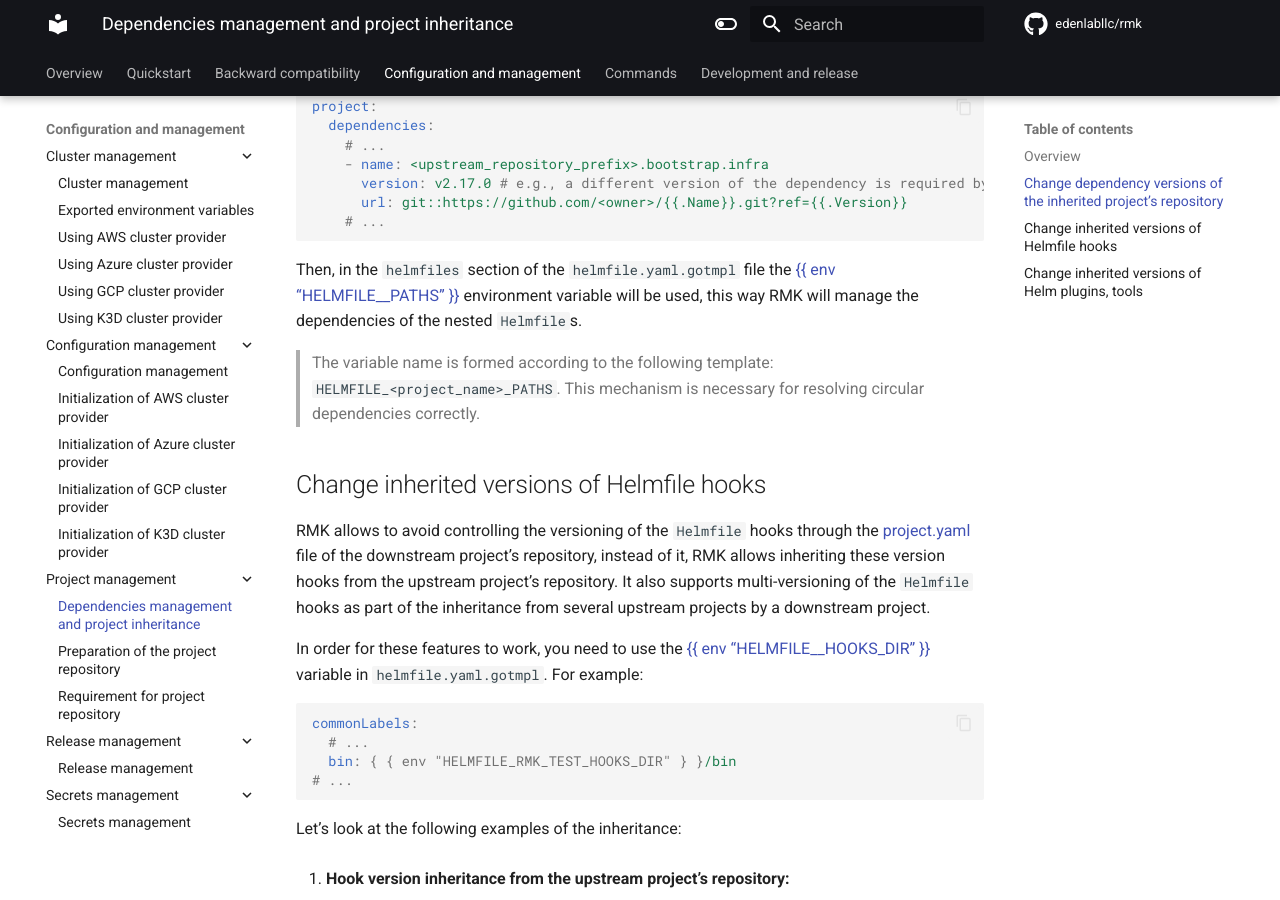
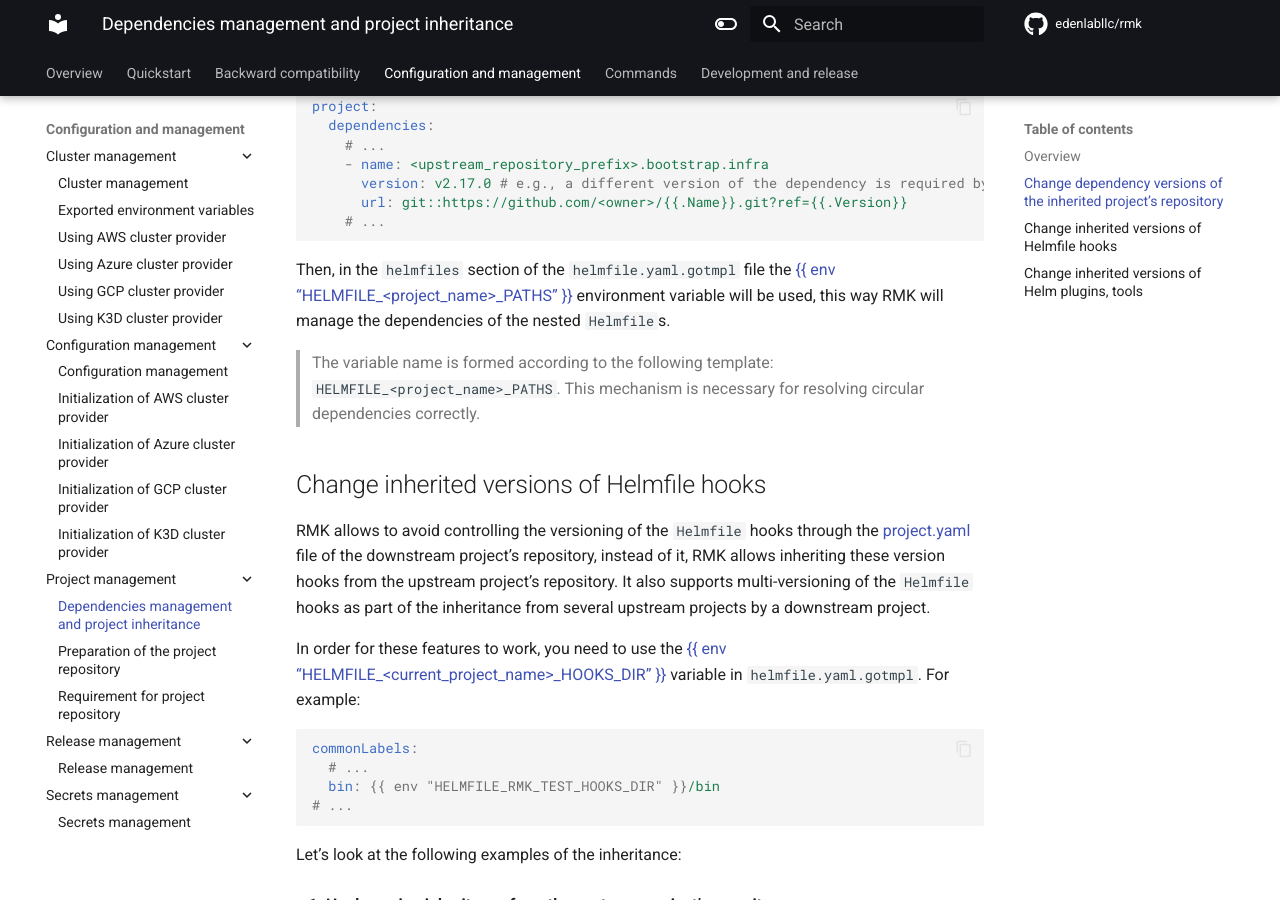
Before and after one commit to edenlabllc/rmk, an MkDocs documentation site: the page built from docs/configuration/project-management/dependencies-management-and-project-inheritance.md, in a window 1280 px wide and 900 px high, scrolled down 899 px. Built offline with MkDocs 1.6.1 and Material for MkDocs 9.7.7, drawn with Linux system fonts in a browser that asks for light colours; comment, search, counter and statistics services are not loaded; the version menu is left out.

Commit message:
#59 - refactoring code snippets and links

````diff
--- a/docs/configuration/project-management/dependencies-management-and-project-inheritance.md
+++ b/docs/configuration/project-management/dependencies-management-and-project-inheritance.md
@@ -44,7 +44,7 @@ project:
 ```
 
 Then, in the `helmfiles` section of the `helmfile.yaml.gotmpl` file
-the [{{ env "HELMFILE_<project_name>_PATHS" }}](../cluster-management/exported-environment-variables.md)
+the [{{ env "HELMFILE_<project_name\>_PATHS" }}](../cluster-management/exported-environment-variables.md)
 environment variable will be used, this way RMK will manage the dependencies of the nested `Helmfile`s.
 
 > The variable name is formed according to the following template: `HELMFILE_<project_name>_PATHS`.
````
Also changed, not shown: other parts of docs/configuration/project-management/dependencies-management-and-project-inheritance.md (+2 -2 lines), docs/configuration/project-management/requirement-for-project-repository.md (+1 -1 lines), docs/configuration/release-management/release-management.md (+4 -4 lines), docs/configuration/secrets-management/secrets-management.md (+8 -7 lines).
